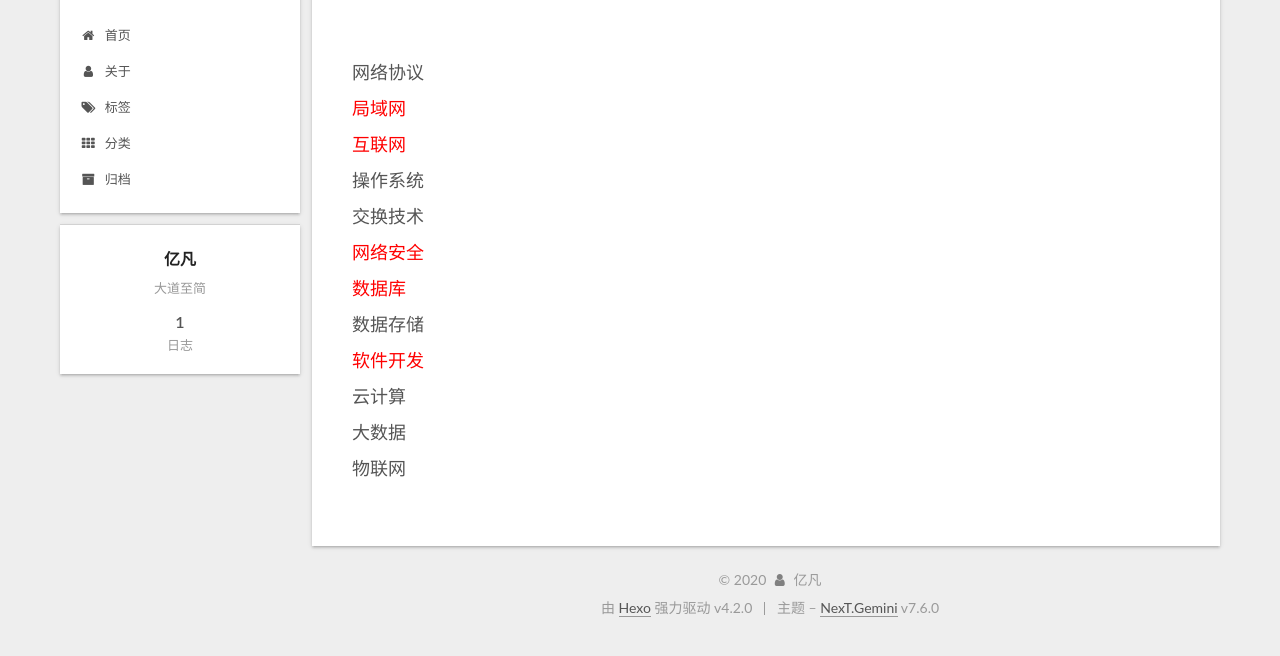
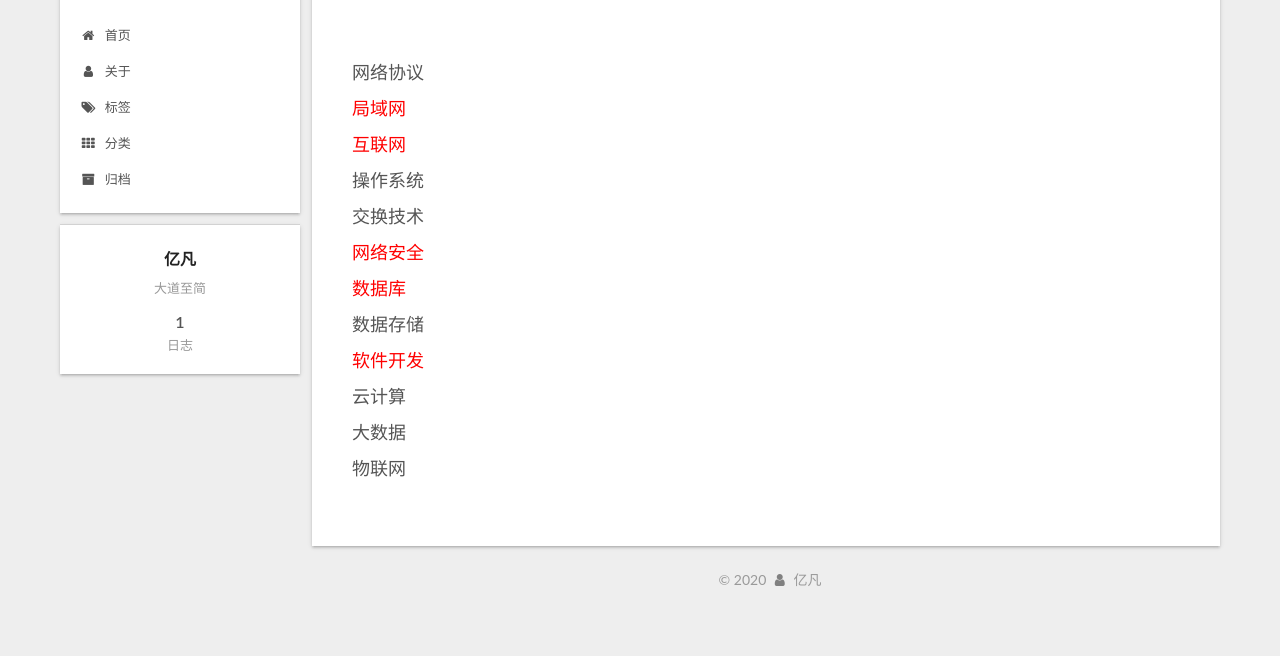
Before and after one commit to yifan2019/yifan2019.github.io, a plain HTML site: page 2020/01/02/point/index.html in a window 1280 px wide. Shown: the part 120-776 px from the top of the page. Drawn offline with Linux system fonts and the light colour scheme.

Commit message:
Site updated: 2020-01-02 20:15:25

```diff
--- a/2020/01/02/point/index.html
+++ b/2020/01/02/point/index.html
@@ -340,11 +340,6 @@
   </span>
   <span class="author" itemprop="copyrightHolder">亿凡</span>
 </div>
-  <div class="powered-by">由 <a href="https://hexo.io/" class="theme-link" rel="noopener" target="_blank">Hexo</a> 强力驱动 v4.2.0
-  </div>
-  <span class="post-meta-divider">|</span>
-  <div class="theme-info">主题 – <a href="https://theme-next.org/" class="theme-link" rel="noopener" target="_blank">NexT.Gemini</a> v7.6.0
-  </div>
 
 
 
```
Also changed, not shown: about/index.html (+0 -5 lines), archives/2020/01/index.html (+0 -5 lines), archives/2020/index.html (+0 -5 lines), archives/index.html (+0 -5 lines), categories/index.html (+0 -5 lines), index.html (+0 -5 lines), tags/index.html (+0 -5 lines).
